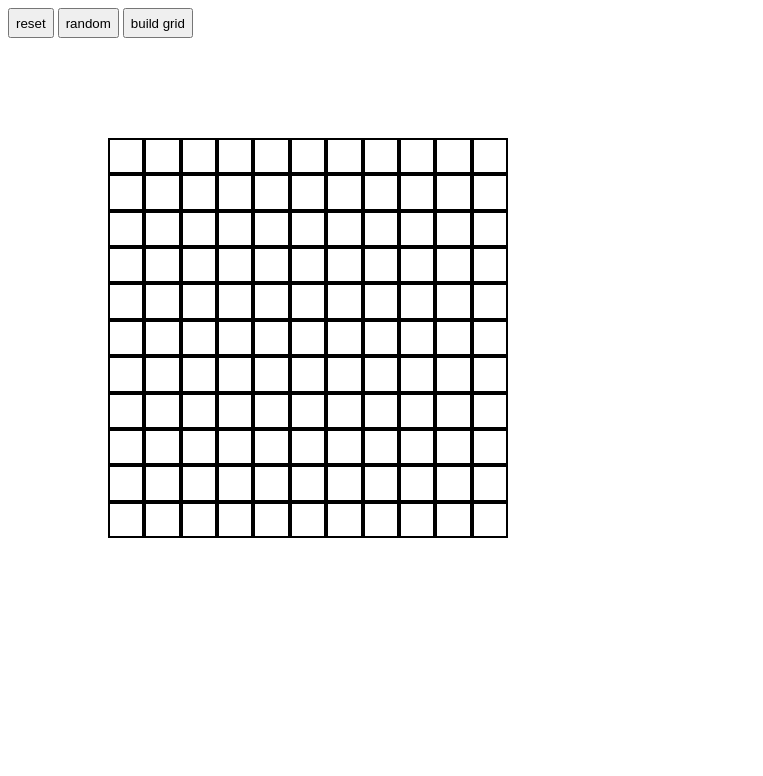
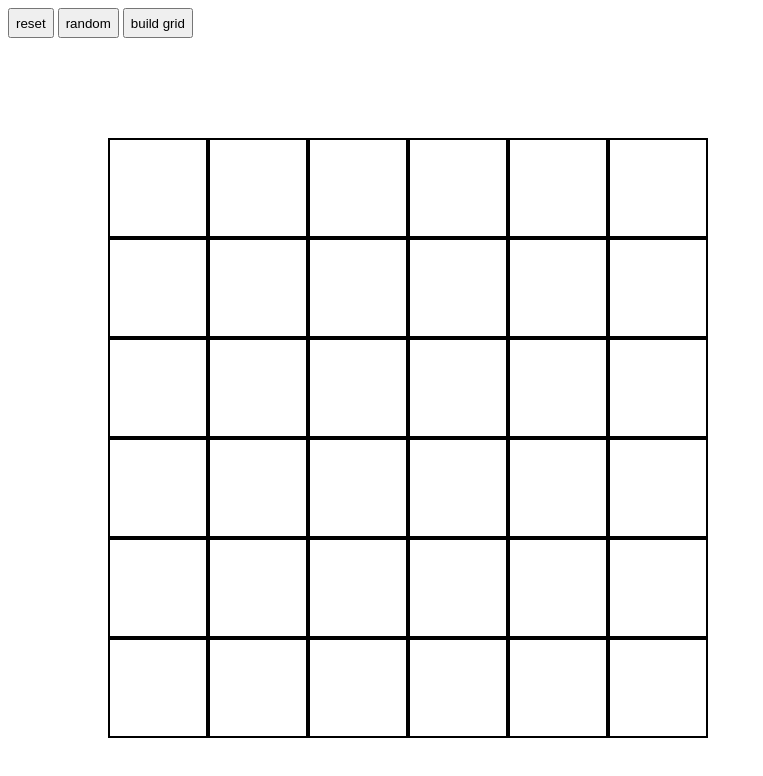
Before and after one commit to Ramiro333/etch-a-sketch, a plain HTML site: page index.html in a window 1280 px wide. Both pictures are taken after a click on the button "reset". Shown: the whole page, without its empty margins (0-763 px from the left). Drawn offline with Linux system fonts and the light colour scheme.

Commit message:
js,css
renewed grid method, added reset and build grid buttons, enlarged container

```diff
--- a/index.html
+++ b/index.html
@@ -7,9 +7,9 @@
         <title>etch a sketch</title>
     </head>
     <body>
-        <button class="boton">reset</button>
+        <button class="boton" id="reset">reset</button>
         <button class="boton">random</button>
-        <button class="boton">build grid</button>
+        <button class="boton" id="buildGrid">build grid</button>
         <div id="container"></div>
         <script src="./javascript.js"></script>
     </body>
--- a/javascript.js
+++ b/javascript.js
@@ -1,13 +1,50 @@
 const contenedor = document.getElementById('container');
-const rows = 11;
-const columns= 11;
+//contruir grid
+function construirGrid (rows){
+        for(let i = 0; i < rows; i++) {
+            for(let j = 0; j < rows; j++) {
+            const div = document.createElement('div');
+            div.classList.add("gridItem");
+            contenedor.appendChild(div)
+        }
+    }
+    contenedor.style.gridTemplateColumns = `repeat(${rows}, auto)`;
+    contenedor.style.gridTemplateRows = `repeat(${rows}, auto)`;
+}
+construirGrid(6)
+const gridButtonSet = document.getElementById('buildGrid');
 
-for(let i = 0; i < rows; i++) {
-    for(let j = 0; j < rows; j++) {
-        const div = document.createElement('div');
-        div.classList.add("gridItem");
-        contenedor.appendChild(div)
+gridButtonSet.addEventListener ('click', () => {
+    contenedor.innerHTML = '';
+    let rows = prompt("grid size: ")
+    if(!isNaN(rows) && rows <= 64 ){
+    construirGrid(rows)
+    const gridSquare = document.querySelectorAll('.gridItem');
+    pintarGrid()
+    } else {
+        alert('porfavor, ingrese numeros validos')
+        construirGrid (6)
+        pintarGrid()
     }
+})
+function reset () {
+    contenedor.innerHTML = '';
+    construirGrid (6)
+    pintarGrid()
 }
-contenedor.style.gridTemplateColumns = `repeat(${columns}, auto)`;
-contenedor.style.gridTemplateRows = `repeat(${rows}, auto)`;
+const resetButton = document.getElementById('reset')
+resetButton.addEventListener('click', () =>
+    reset()
+)
+//pintar
+
+function pintarGrid() {
+    const gridSquares = document.querySelectorAll('.gridItem');
+
+    gridSquares.forEach(gridSquare => {
+        gridSquare.addEventListener('mouseover', () => {
+            gridSquare.style.backgroundColor = 'red';
+        });
+    });
+}
+pintarGrid()
--- a/style.css
+++ b/style.css
@@ -1,10 +1,8 @@
 #container {
     margin: 100px;
     display: grid;
-    height: 400px;
-    width: 400px;
-    /* grid-template-columns: auto auto auto auto auto auto auto auto auto auto auto auto auto auto auto auto ;
-    grid-template-rows:auto auto auto auto auto auto auto auto auto auto auto auto auto auto auto auto  */
+    height: 600px;
+    width: 600px;
 }
 .gridItem {
     border: solid black 2px;
```
